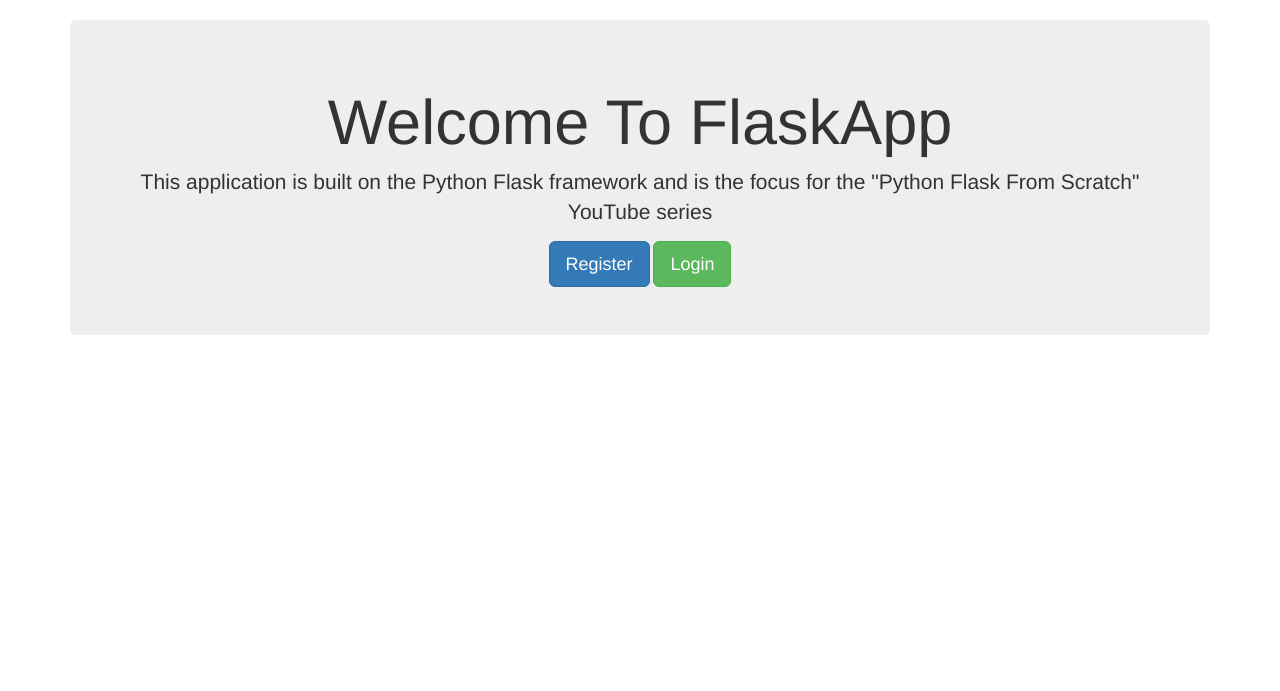
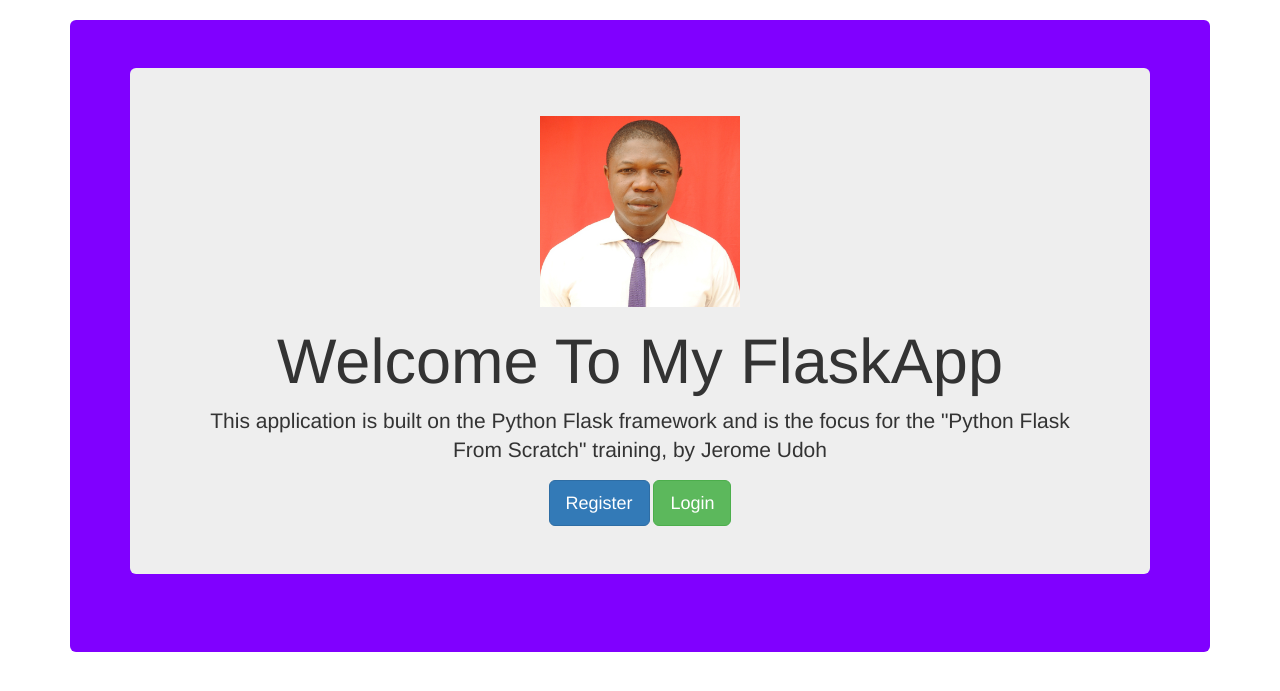
Before and after one commit to Sokhohlo/MyFlaskApp, a Flask app: page / in a window 1280 px wide. Shown: the part 52-743 px from the top of the page. Run offline with Flask 3, Linux system fonts and the light colour scheme; some libraries are stand-ins or nearby versions.

Commit message:
Update home.html

```diff
--- a/templates/home.html
+++ b/templates/home.html
@@ -1,12 +1,16 @@
 {% extends 'layout.html' %}
 
 {% block body %}
-  <div class="jumbotron text-center">
-    <h1>Welcome To FlaskApp</h1>
-    <p class="lead">This application is built on the Python Flask framework and is the focus for the "Python Flask From Scratch" YouTube series</p>
-    {% if session.logged_in == NULL %}
-      <a href="/register" class="btn btn-primary btn-lg">Register</a>
-      <a href="/login" class="btn btn-success btn-lg">Login</a>
-    {% endif %}
+  <div class="jumbotron text-center" style="background-color: #8000ff;">
+    <div class="jumbotron text-center">
+      <!-- Use the raw GitHub URL for the image -->
+      <img src="https://raw.githubusercontent.com/Jubasstech/MyFlaskApp/master/templates/DSC_3285_1618921666612.jpg" alt="Jerome Udoh" class="img-fluid rounded-circle" width="200">
+      <h1>Welcome To My FlaskApp</h1>
+      <p class="lead">This application is built on the Python Flask framework and is the focus for the "Python Flask From Scratch" training, by Jerome Udoh</p>
+      {% if not session.get('logged_in') %}
+        <a href="{{ url_for('register') }}" class="btn btn-primary btn-lg">Register</a>
+        <a href="{{ url_for('login') }}" class="btn btn-success btn-lg">Login</a>
+      {% endif %}
+    </div>
   </div>
 {% endblock %}
```
